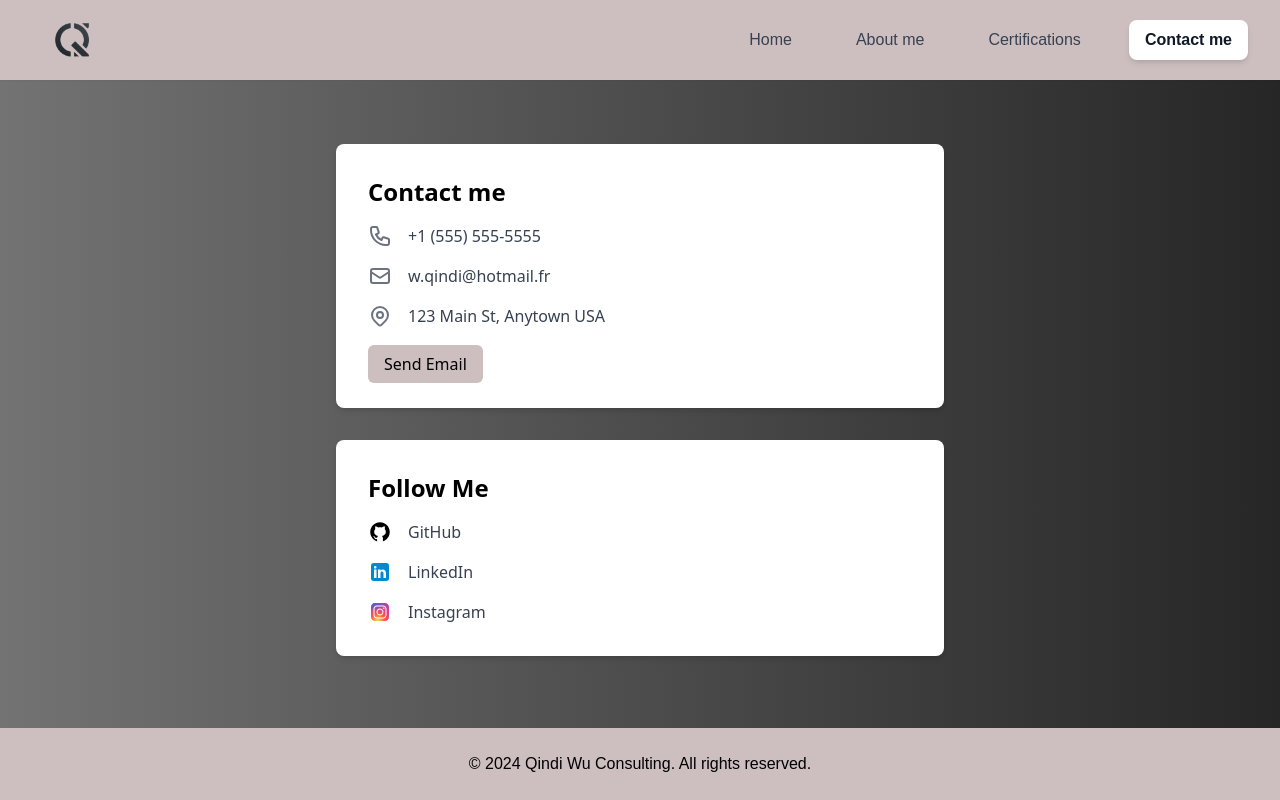
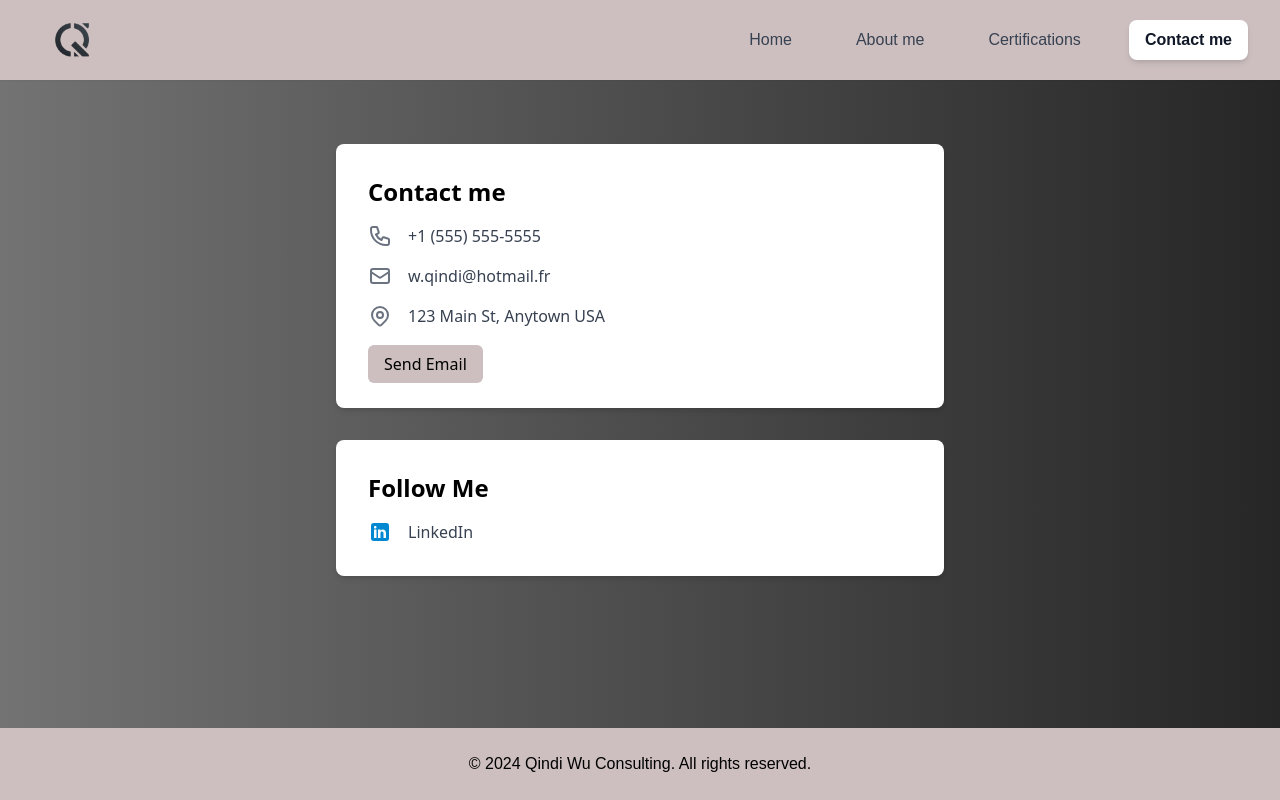
Before and after one commit to KyNaOo/showcaseQWC, a Vue app: page /contact in a window 1280 px wide. Built offline with nearby package versions, Linux system fonts and the light colour scheme; a web font is replaced by a local one.

Commit message:
feat: removing some social media (github and instagram)

```diff
--- a/src/views/ContactView.vue
+++ b/src/views/ContactView.vue
@@ -87,25 +87,6 @@
                 y="0px"
                 width="24"
                 height="24"
-                viewBox="0 0 64 64"
-              >
-                <path
-                  d="M32 6C17.641 6 6 17.641 6 32c0 12.277 8.512 22.56 19.955 25.286-.592-.141-1.179-.299-1.755-.479V50.85c0 0-.975.325-2.275.325-3.637 0-5.148-3.245-5.525-4.875-.229-.993-.827-1.934-1.469-2.509-.767-.684-1.126-.686-1.131-.92-.01-.491.658-.471.975-.471 1.625 0 2.857 1.729 3.429 2.623 1.417 2.207 2.938 2.577 3.721 2.577.975 0 1.817-.146 2.397-.426.268-1.888 1.108-3.57 2.478-4.774-6.097-1.219-10.4-4.716-10.4-10.4 0-2.928 1.175-5.619 3.133-7.792C19.333 23.641 19 22.494 19 20.625c0-1.235.086-2.751.65-4.225 0 0 3.708.026 7.205 3.338C28.469 19.268 30.196 19 32 19s3.531.268 5.145.738c3.497-3.312 7.205-3.338 7.205-3.338.567 1.474.65 2.99.65 4.225 0 2.015-.268 3.19-.432 3.697C46.466 26.475 47.6 29.124 47.6 32c0 5.684-4.303 9.181-10.4 10.4 1.628 1.43 2.6 3.513 2.6 5.85v8.557c-.576.181-1.162.338-1.755.479C49.488 54.56 58 44.277 58 32 58 17.641 46.359 6 32 6zM33.813 57.93C33.214 57.972 32.61 58 32 58 32.61 58 33.213 57.971 33.813 57.93zM37.786 57.346c-1.164.265-2.357.451-3.575.554C35.429 57.797 36.622 57.61 37.786 57.346zM32 58c-.61 0-1.214-.028-1.813-.07C30.787 57.971 31.39 58 32 58zM29.788 57.9c-1.217-.103-2.411-.289-3.574-.554C27.378 57.61 28.571 57.797 29.788 57.9z"
-                ></path>
-              </svg>
-              <a
-                href="https://github.com/qindiwu"
-                class="text-gray-700 font-medium hover:text-indigo-500 transition-colors"
-                >GitHub</a
-              >
-            </div>
-            <div class="flex items-center space-x-4">
-              <svg
-                xmlns="http://www.w3.org/2000/svg"
-                x="0px"
-                y="0px"
-                width="24"
-                height="24"
                 viewBox="0 0 48 48"
               >
                 <path
@@ -123,69 +104,6 @@
                 >LinkedIn</a
               >
             </div>
-            <div class="flex items-center space-x-4">
-              <svg
-                xmlns="http://www.w3.org/2000/svg"
-                x="0px"
-                y="0px"
-                width="24"
-                height="24"
-                viewBox="0 0 48 48"
-              >
-                <radialGradient
-                  id="yOrnnhliCrdS2gy~4tD8ma_Xy10Jcu1L2Su_gr1"
-                  cx="19.38"
-                  cy="42.035"
-                  r="44.899"
-                  gradientUnits="userSpaceOnUse"
-                >
-                  <stop offset="0" stop-color="#fd5"></stop>
-                  <stop offset=".328" stop-color="#ff543f"></stop>
-                  <stop offset=".348" stop-color="#fc5245"></stop>
-                  <stop offset=".504" stop-color="#e64771"></stop>
-                  <stop offset=".643" stop-color="#d53e91"></stop>
-                  <stop offset=".761" stop-color="#cc39a4"></stop>
-                  <stop offset=".841" stop-color="#c837ab"></stop>
-                </radialGradient>
-                <path
-                  fill="url(#yOrnnhliCrdS2gy~4tD8ma_Xy10Jcu1L2Su_gr1)"
-                  d="M34.017,41.99l-20,0.019c-4.4,0.004-8.003-3.592-8.008-7.992l-0.019-20	c-0.004-4.4,3.592-8.003,7.992-8.008l20-0.019c4.4-0.004,8.003,3.592,8.008,7.992l0.019,20	C42.014,38.383,38.417,41.986,34.017,41.99z"
-                ></path>
-                <radialGradient
-                  id="yOrnnhliCrdS2gy~4tD8mb_Xy10Jcu1L2Su_gr2"
-                  cx="11.786"
-                  cy="5.54"
-                  r="29.813"
-                  gradientTransform="matrix(1 0 0 .6663 0 1.849)"
-                  gradientUnits="userSpaceOnUse"
-                >
-                  <stop offset="0" stop-color="#4168c9"></stop>
-                  <stop
-                    offset=".999"
-                    stop-color="#4168c9"
-                    stop-opacity="0"
-                  ></stop>
-                </radialGradient>
-                <path
-                  fill="url(#yOrnnhliCrdS2gy~4tD8mb_Xy10Jcu1L2Su_gr2)"
-                  d="M34.017,41.99l-20,0.019c-4.4,0.004-8.003-3.592-8.008-7.992l-0.019-20	c-0.004-4.4,3.592-8.003,7.992-8.008l20-0.019c4.4-0.004,8.003,3.592,8.008,7.992l0.019,20	C42.014,38.383,38.417,41.986,34.017,41.99z"
-                ></path>
-                <path
-                  fill="#fff"
-                  d="M24,31c-3.859,0-7-3.14-7-7s3.141-7,7-7s7,3.14,7,7S27.859,31,24,31z M24,19c-2.757,0-5,2.243-5,5	s2.243,5,5,5s5-2.243,5-5S26.757,19,24,19z"
-                ></path>
-                <circle cx="31.5" cy="16.5" r="1.5" fill="#fff"></circle>
-                <path
-                  fill="#fff"
-                  d="M30,37H18c-3.859,0-7-3.14-7-7V18c0-3.86,3.141-7,7-7h12c3.859,0,7,3.14,7,7v12	C37,33.86,33.859,37,30,37z M18,13c-2.757,0-5,2.243-5,5v12c0,2.757,2.243,5,5,5h12c2.757,0,5-2.243,5-5V18c0-2.757-2.243-5-5-5H18z"
-                ></path>
-              </svg>
-              <a
-                href="https://www.instagram.com/qindiwu"
-                class="text-gray-700 font-medium hover:text-indigo-500 transition-colors"
-                >Instagram</a
-              >
-            </div>
           </div>
         </div>
       </div>
```
